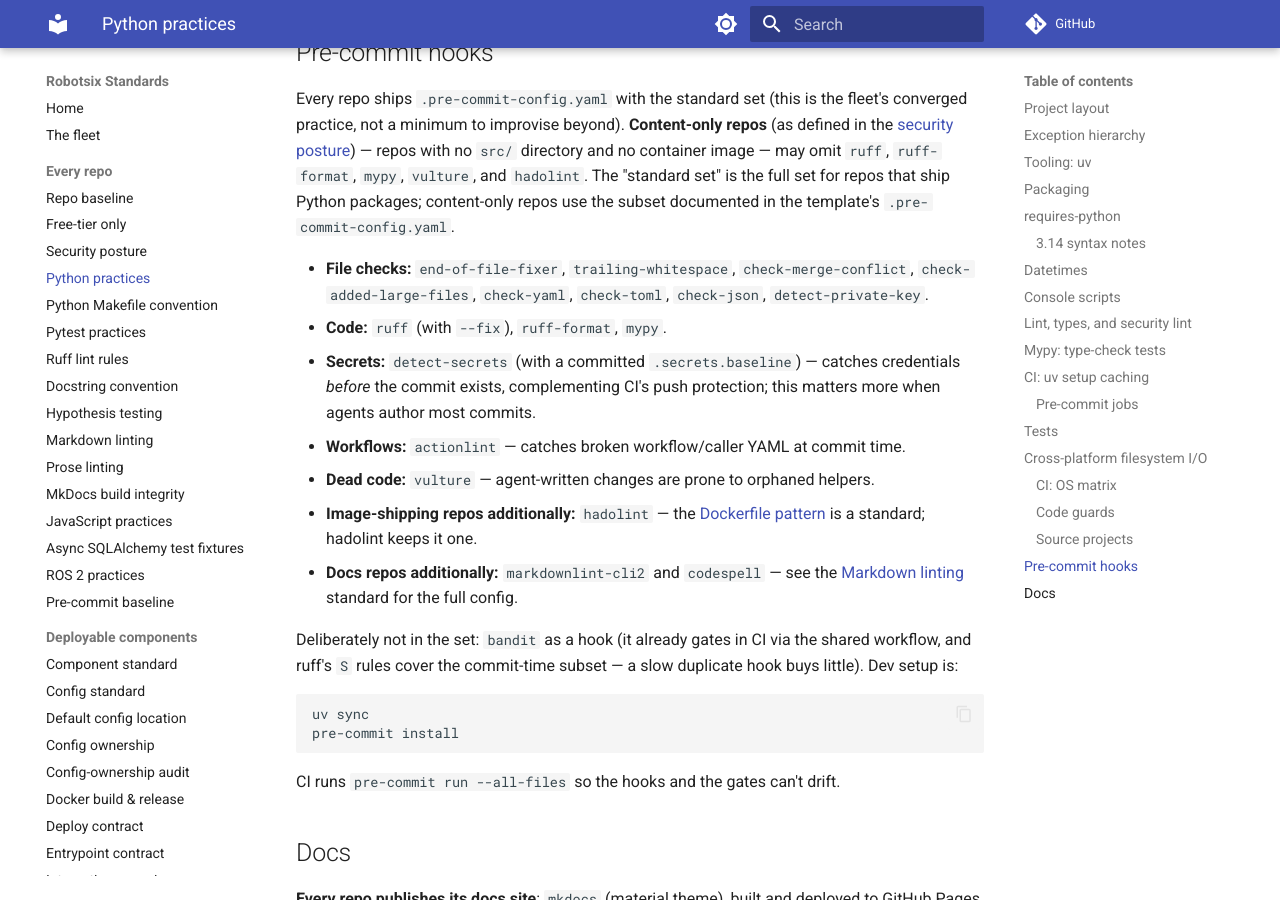
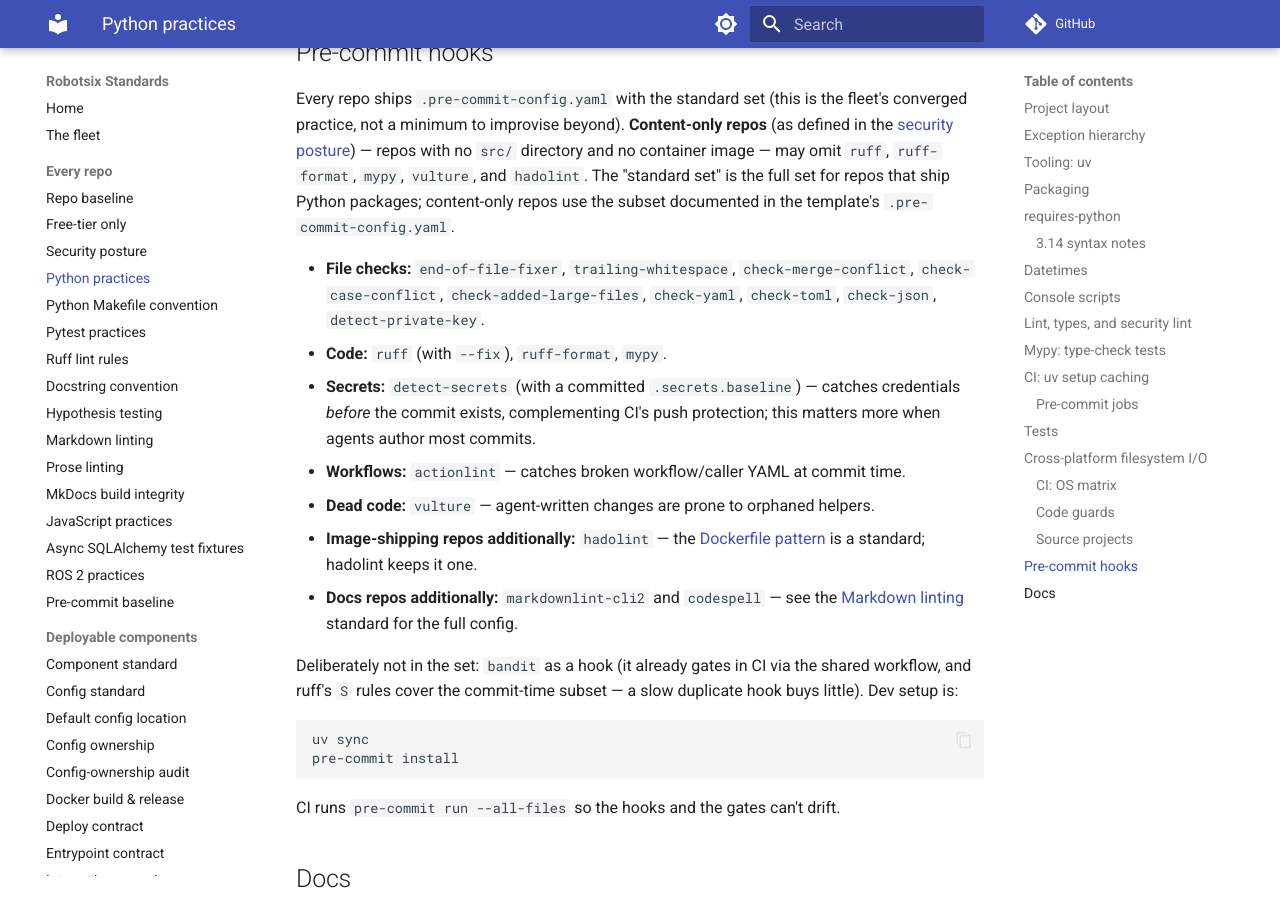
Before and after one commit to damien-robotsix/robotsix-standards, an MkDocs documentation site: the page built from docs/python.md, in a window 1280 px wide and 900 px high, scrolled down 12079 px. Built offline with MkDocs 1.6.1 and Material for MkDocs 9.7.7, drawn with Linux system fonts in a browser that asks for light colours; comment, search, counter and statistics services are not loaded.

Commit message:
mill: Document check-case-conflict pre-commit hook in docs/python.md (20260727T161215Z-document-check-case-conflict-pre-commit-9a14) (#142)
Co-authored-by: robotsix-mill <mill@robotsix.local>

```diff
--- a/docs/python.md
+++ b/docs/python.md
@@ -587,8 +587,8 @@ full set for repos that ship Python packages; content-only repos use the subset
 documented in the template's `.pre-commit-config.yaml`.
 
 - **File checks:** `end-of-file-fixer`, `trailing-whitespace`,
-  `check-merge-conflict`, `check-added-large-files`, `check-yaml`,
-  `check-toml`, `check-json`, `detect-private-key`.
+  `check-merge-conflict`, `check-case-conflict`, `check-added-large-files`,
+  `check-yaml`, `check-toml`, `check-json`, `detect-private-key`.
 - **Code:** `ruff` (with `--fix`), `ruff-format`, `mypy`.
 - **Secrets:** `detect-secrets` (with a committed `.secrets.baseline`) —
   catches credentials *before* the commit exists, complementing CI's push
```
Also changed, not shown: CHANGELOG.md (+1 -0 lines), changelog.d/20260727T161215Z-document-check-case-conflict-pre-commit-9a14.misc.md (added, +1 -0 lines).
